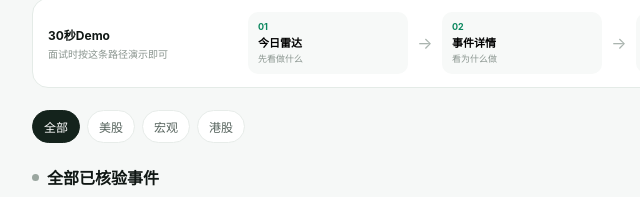
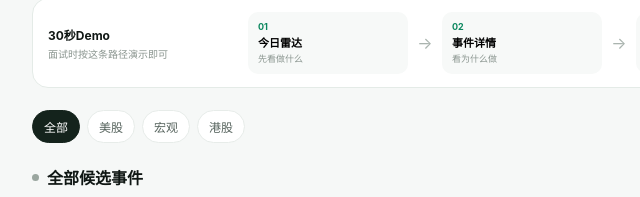
Before and after one commit to Devi-Y/Devi-Y.github.io, a plain HTML site: page market-diary/index.html in a window 1280 px wide. Shown: the part 1730-1927 px from the top of the page, 240-880 px from the left. Drawn offline with Linux system fonts and the light colour scheme.

Commit message:
refine: rename all events section for final interview build

```diff
--- a/market-diary/index.html
+++ b/market-diary/index.html
@@ -57,7 +57,7 @@
         </div>
 
         <div class="toolbar"><div id="market-filters" class="chips"></div><div id="type-filters" class="chips subtle"></div></div>
-        <div class="section-head"><div><span class="dot muted-dot"></span><b>全部已核验事件</b></div><small>按市场或类型筛选</small></div>
+        <div class="section-head"><div><span class="dot muted-dot"></span><b>全部候选事件</b></div><small>按市场或类型筛选</small></div>
         <div id="event-list" class="event-list secondary-events"></div>
       </section>
 
```
